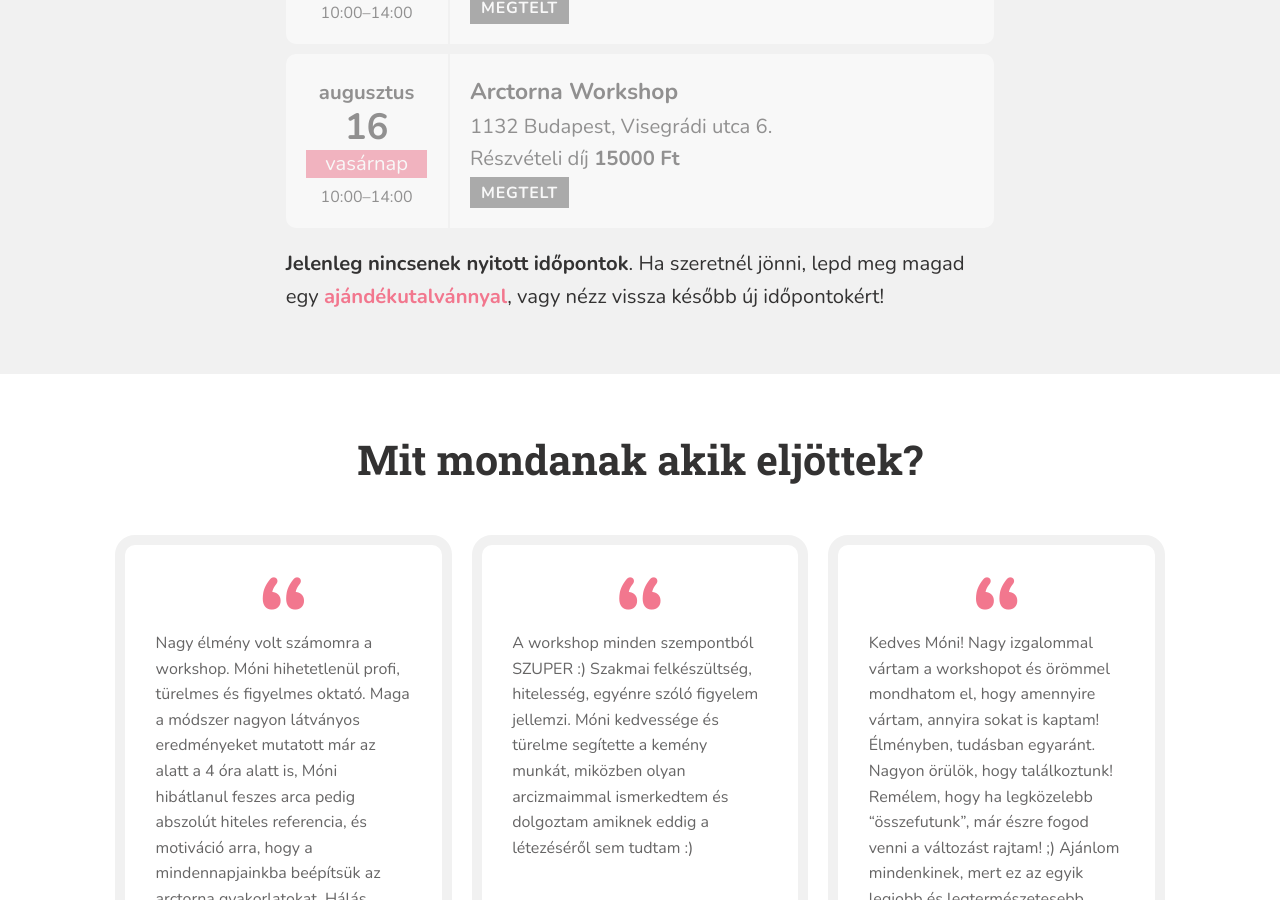
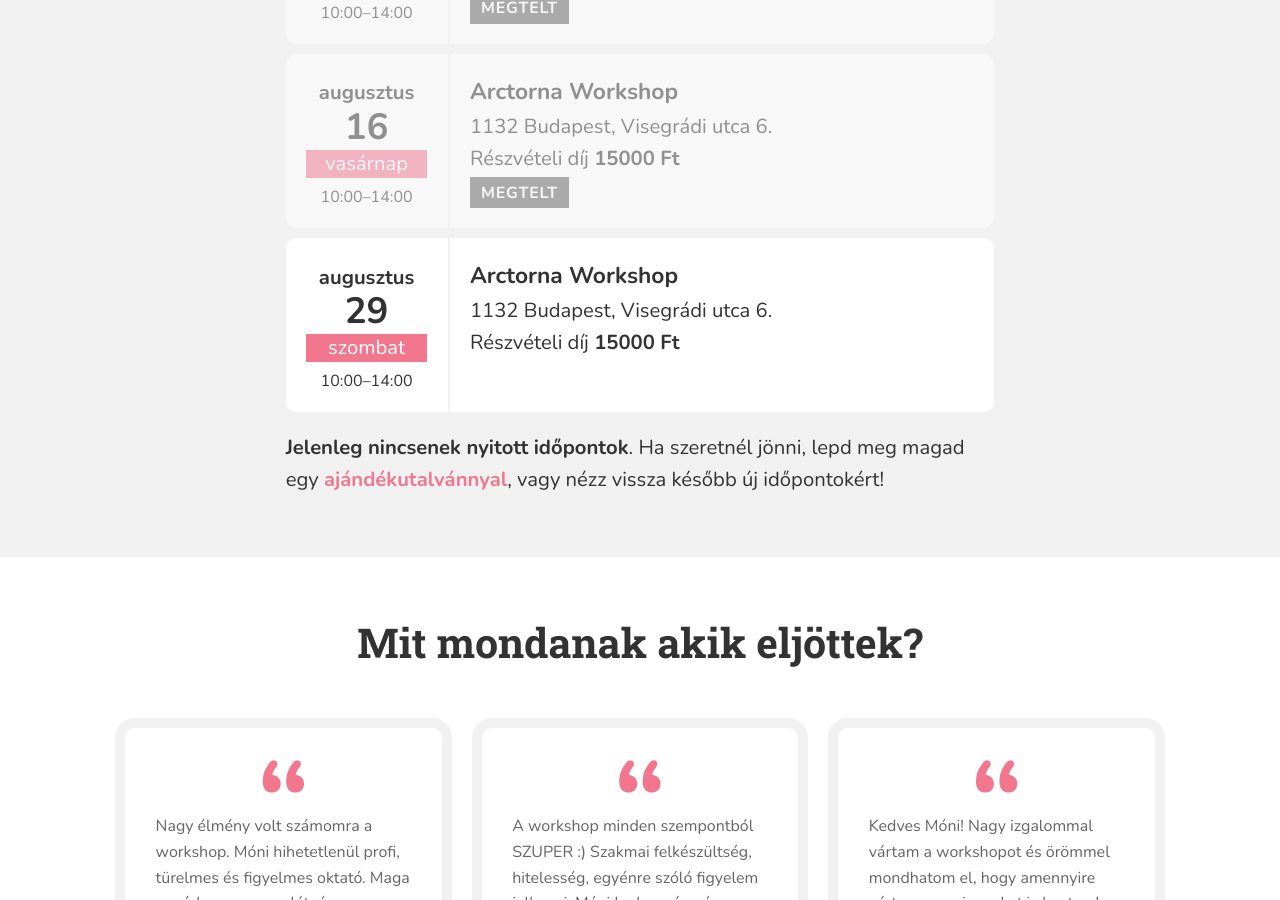
Before and after one commit to monikamudra/arctorna, a Jekyll site: the page built from workshop.md, in a window 1280 px wide and 900 px high, scrolled down 2461 px. Built offline with Jekyll 4.4.1, drawn with Linux system fonts in a browser that asks for light colours.

Commit message:
Update workshop events

```diff
--- a/_data/workshop.yaml
+++ b/_data/workshop.yaml
@@ -36,3 +36,9 @@
     title: Arctorna Workshop
     address: 1132 Budapest, Visegrádi utca 6.
     full: true
+  - date: 2020-8-29-T10:00
+    start: "10:00"
+    end: "14:00"
+    title: Arctorna Workshop
+    address: 1132 Budapest, Visegrádi utca 6.
+    full: false
```
